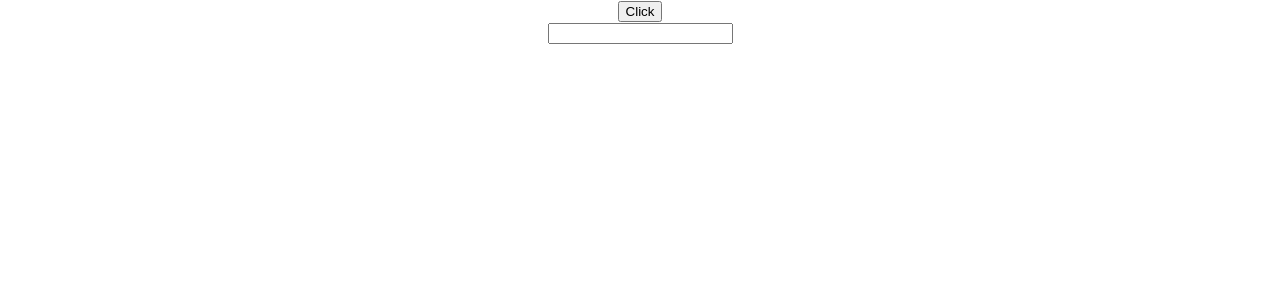
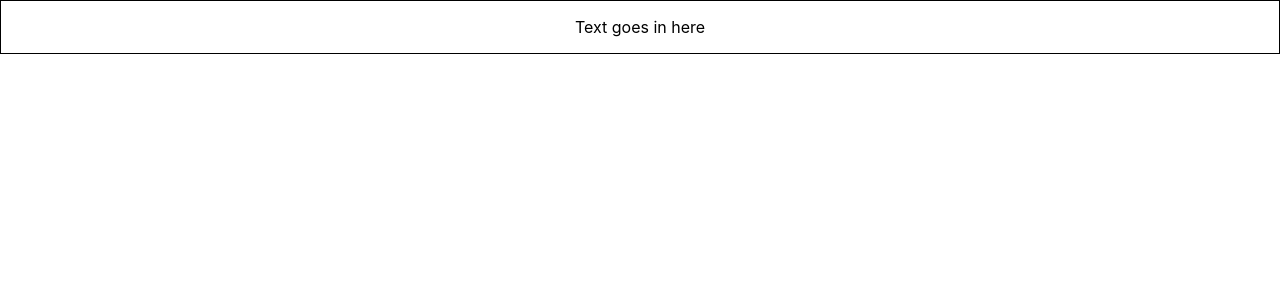
Before and after one commit to SaneManiacMG/react-typescript-demo, a React (Create React App) app: page / in a window 1280 px wide. Shown: the top 300 px of the page. Built offline with nearby package versions, Linux system fonts and the light colour scheme.

Commit message:
Passing css styles as props with types

```diff
--- a/src/App.tsx
+++ b/src/App.tsx
@@ -1,6 +1,5 @@
 import './App.css';
-import { Button } from './components/Button';
-import { Input } from './components/Input';
+import { Container } from './components/Container';
 
 function App() {
   // const personName = {
@@ -26,8 +25,7 @@ function App() {
 
   return (
     <div className="App">
-      <Button handleClick={(event, id) => console.log("Button cliked: ", event, id)} />
-      <Input value='' handleChange={(event) => console.log("Input event: ", event)} />
+      <Container styles={{ border: '1px solid black', padding: '1rem' }} />
     </div>
   );
 }
--- /dev/null
+++ b/src/components/Container.tsx
@@ -0,0 +1,11 @@
+type ContainerProps = {
+    styles: React.CSSProperties;
+}
+
+export const Container = (props: ContainerProps) => {
+    return (
+        <div style={props.styles}>
+            Text goes in here
+        </div>
+    );
+};
```
